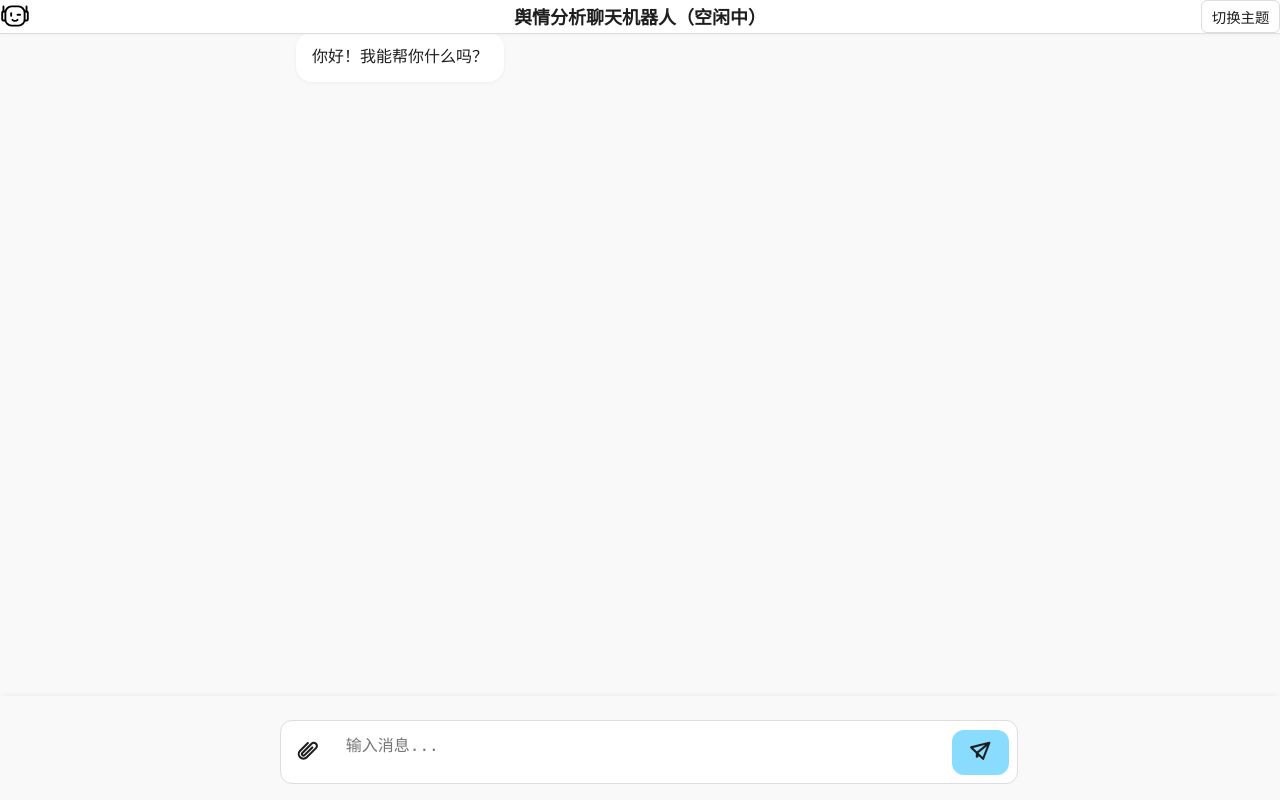
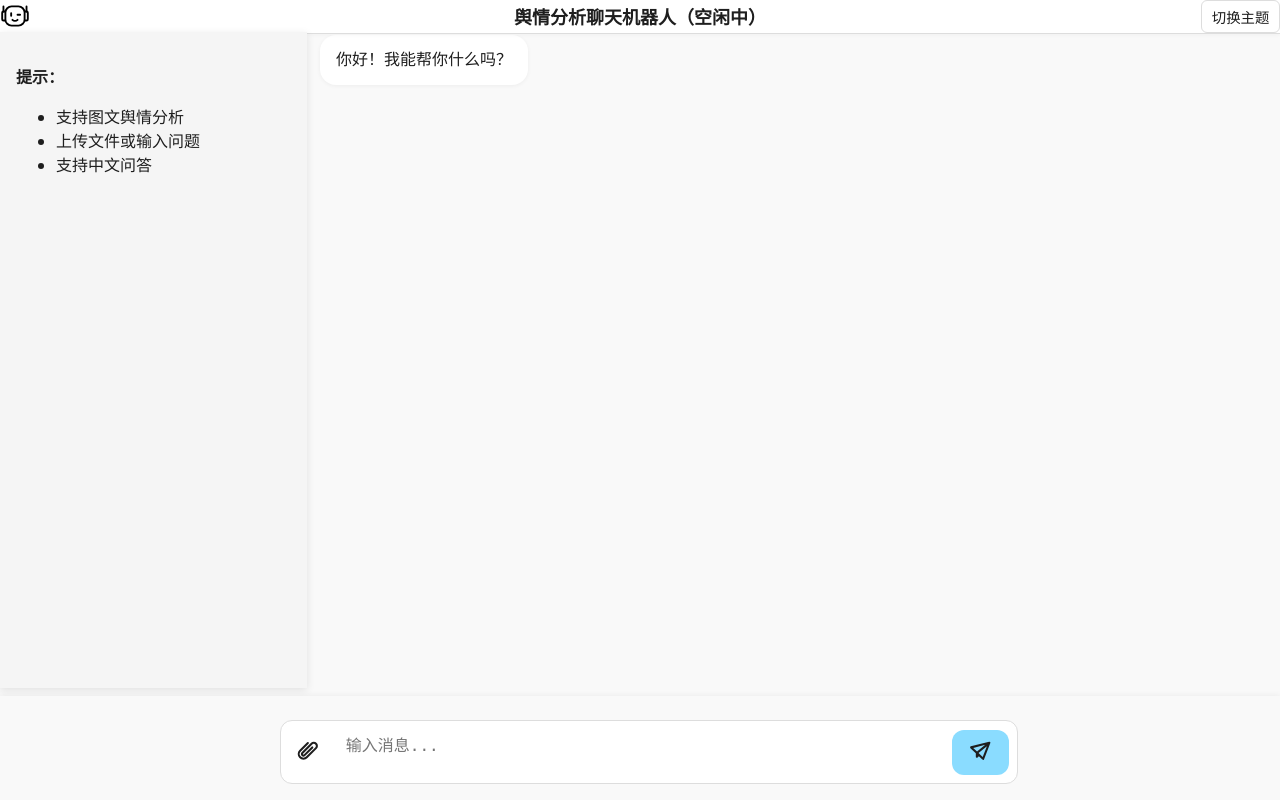
Before and after one commit to DJH0727/OpinionAnalysis, a Django app: page / in a window 1280 px wide. Run offline with Django 4.2, Linux system fonts and the light colour scheme; some libraries are stand-ins or nearby versions.

Commit message:
update html/css/js files

```diff
--- a/static/css/style.css
+++ b/static/css/style.css
@@ -1,6 +1,7 @@
 :root {
       --bg: #f9f9f9;
       --text: #1e1e1e;
+      --tips-bg: #f5f5f5;
       --input-bg: #fff;
       --input-border: #ddd;
       --user-msg: #e7f3ff;
@@ -11,6 +12,7 @@
     [data-theme="dark"] {
       --bg: #343541;
       --text: #ececf1;
+        --tips-bg: #3e3f4b;
       --input-bg: #40414f;
       --input-border: #3e3f4b;
       --user-msg: #3b3e4a;
@@ -73,11 +75,37 @@
 
     #main {
       width: 100%;
-      max-width: 720px;
-      padding: 2rem 1rem 6rem;
+      padding-left: 25%;
+      padding-right: 25%;
+        padding-bottom: 100px;
       box-sizing: border-box;
       overflow-y: auto;
     }
+    #chat-wrapper {
+  margin-top: 25px;
+  display: flex;
+  flex-direction: row;
+  width: 100%;
+  height: calc(100vh - 150px); /* 自行调整高度 */
+}
+#hint-box {
+  position: fixed;
+  top: 0;
+  left: 0;
+  width: 24%;
+  height: 82%;
+background: var(--tips-bg);
+  padding: 1rem;
+  box-sizing: border-box;
+  margin-top: 32px;
+  color: var(--text);                /* 文字颜色 */
+  box-shadow: 0 2px 8px rgba(0,0,0,0.1); /* 轻微阴影 */
+}
+#chat-box {
+width: 100%;
+height:100%;
+margin-top: 10px;
+}
 
     .message {
       display: inline-block;
--- a/templates/chat.html
+++ b/templates/chat.html
@@ -18,10 +18,22 @@
     <button class="theme-toggle" onclick="toggleTheme()">切换主题</button>
   </header>
 
-  <div id="main">
-    <div class="message-bot">你好！我能帮你什么吗？</div>
+<div id="chat-wrapper">
+  <div id="hint-box">
+    <p><strong>提示：</strong></p>
+    <ul>
+      <li>支持图文舆情分析</li>
+      <li>上传文件或输入问题</li>
+      <li>支持中文问答</li>
+    </ul>
   </div>
 
+  <div id="chat-box">
+      <div id="main">
+        <div class="message-bot">你好！我能帮你什么吗？</div>
+      </div>
+  </div>
+</div>
 
   <div id="input-bar">
     <div class="input-parent">
```
